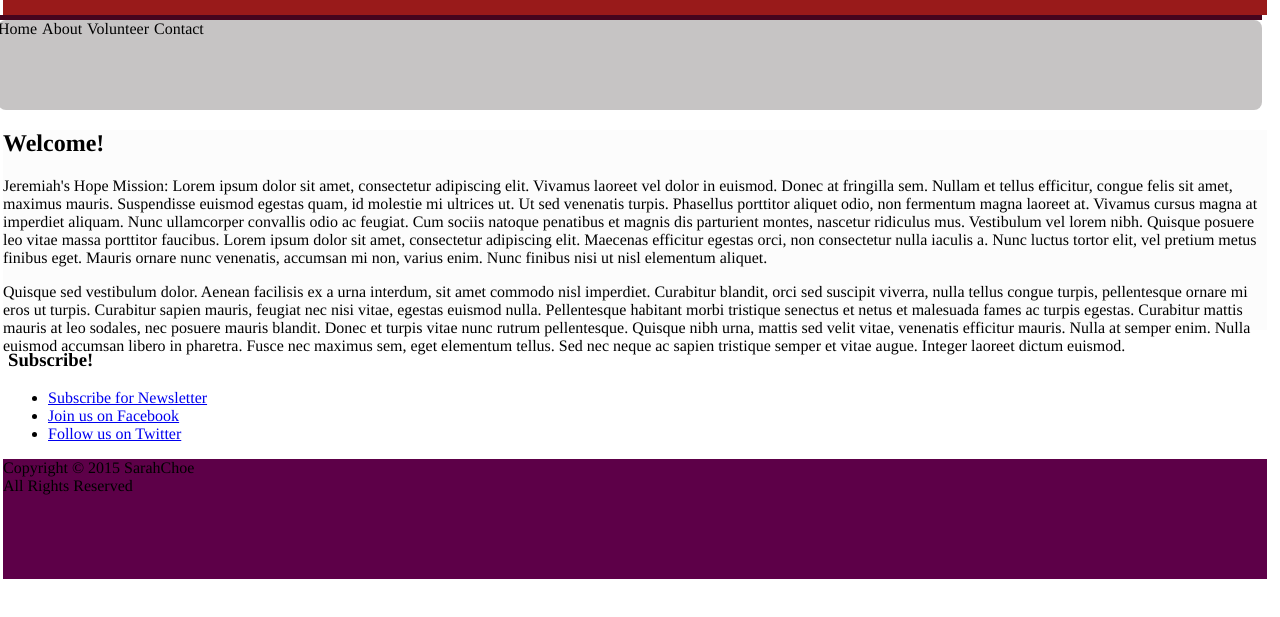
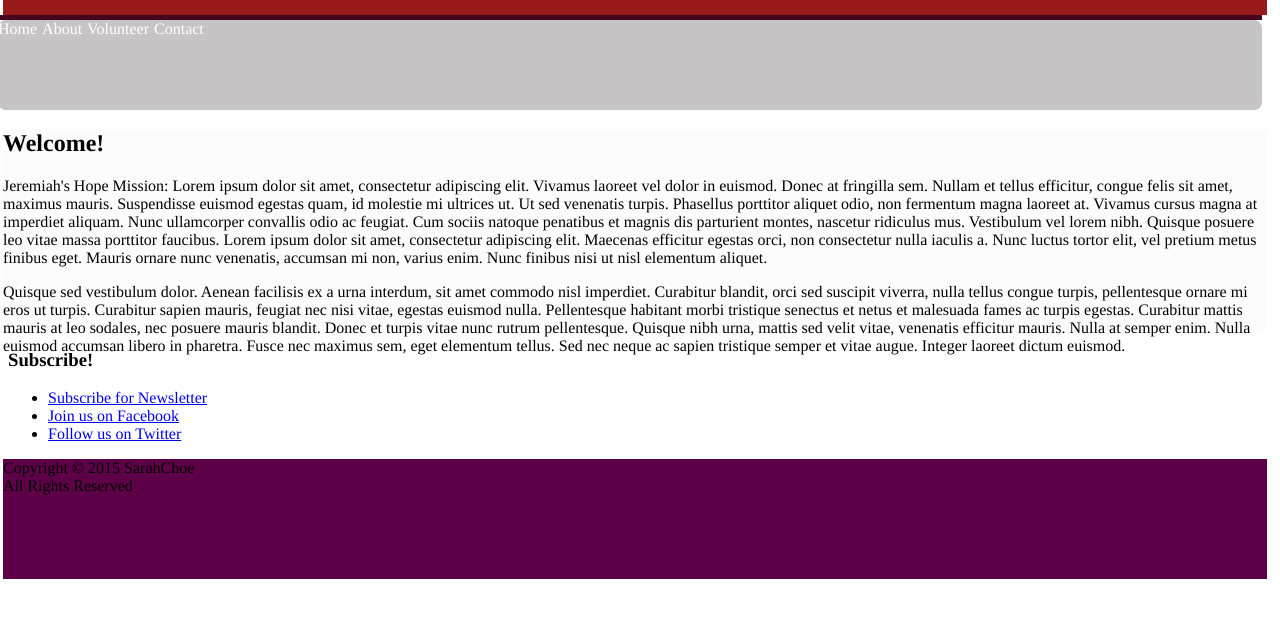
Before and after one commit to sarahchoe/sarahchoe.github.io, a plain HTML site: page index.html in a window 1280 px wide. Shown: the part 113-730 px from the top of the page. Drawn offline with Linux system fonts and the light colour scheme.

Commit message:
no message

```diff
--- a/stylesheet.css
+++ b/stylesheet.css
@@ -15,6 +15,8 @@ body { font-family: Times, Arial, sans-serif;
 #navbar {
 	width: 100%;
 	margin-left: -10px;
+	background-color: #fff;
+	border: 0;
 }
 #navbar {border-top: 5px solid #45051E;}
 #navbar ul {
@@ -36,7 +38,7 @@ padding: 20px;
 
 #navbar a {
 float: left;
-color: #000;
+color: #fff;
 margin: 0 5px 0 0;
 text-decoration: none;
 dipslay: block;
```
